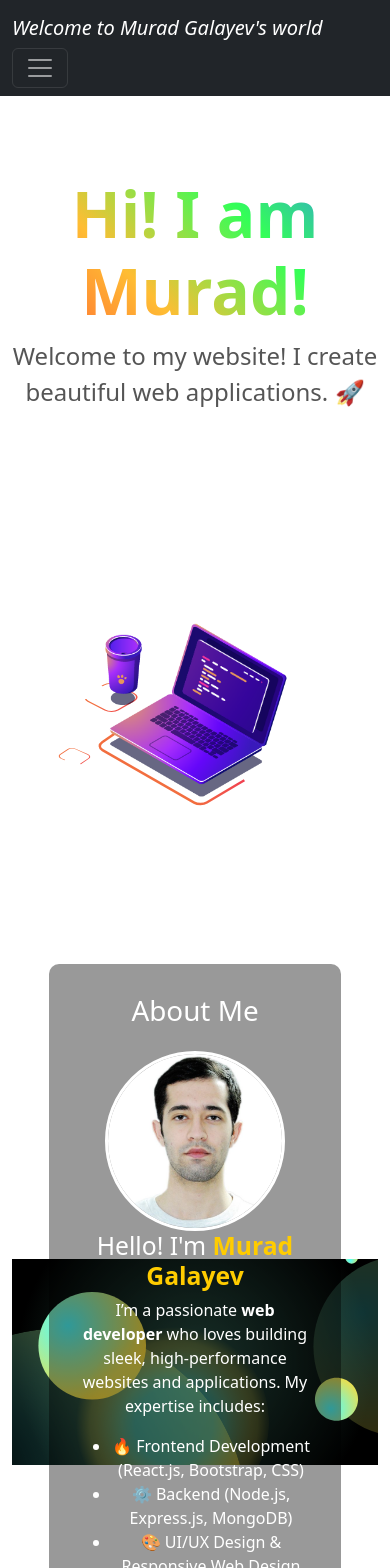
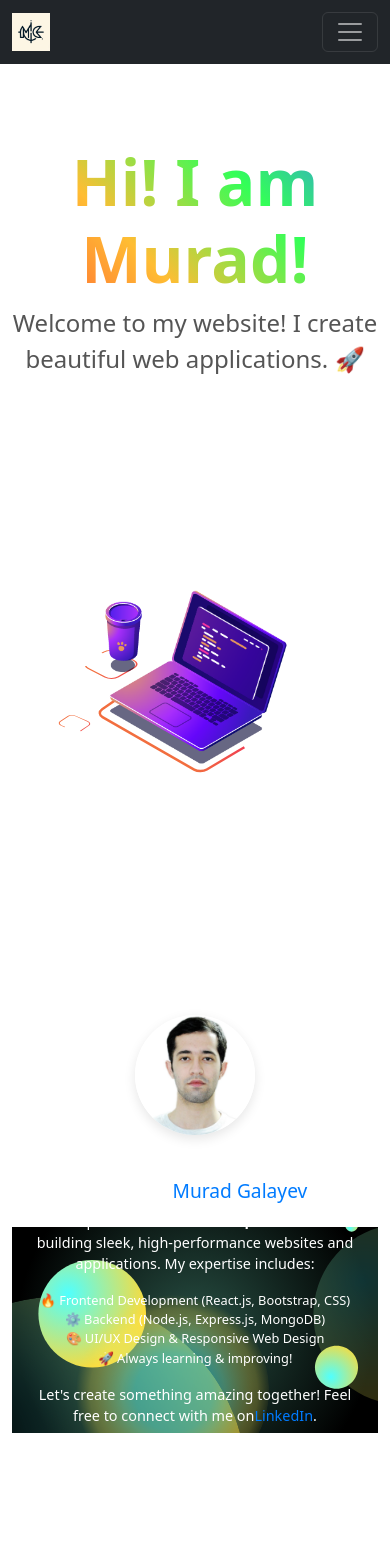
Before and after one commit to MuradQalayev/my-portfolio, a React (Vite) app in the folder client/: page / in a window 390 px wide. Shown: the top 1568 px of the page. Built offline with nearby package versions, Linux system fonts and the light colour scheme.

Commit message:
update on about section

```diff
--- a/client/routes/About.jsx
+++ b/client/routes/About.jsx
@@ -8,9 +8,13 @@ import '../src/About.css'; // CSS for styling
 
 const About = () => {
   return (
-    <div className="about-container">
+    <div className="about-section">
       {/* Background Lottie Animation */}
-      <Lottie animationData={aboutAnimation} loop={true} className="about-lottie" />
+      <Lottie
+        animationData={aboutAnimation}
+        loop={true}
+        className="about-lottie"
+      />
 
       {/* Foreground Content (Text & Image) */}
       <Container className="about-content">
@@ -18,7 +22,7 @@ const About = () => {
 
         <Row className="align-items-center">
           {/* Left Section - Photo */}
-          <Col md={4} className="text-center">
+          <Col xs={12} md={4} className="text-center mb-4 mb-md-0">
             <Image
               src={myPhoto}
               alt="Murad Galayev"
@@ -29,7 +33,7 @@ const About = () => {
           </Col>
 
           {/* Right Section - Text */}
-          <Col md={8} className="about-text">
+          <Col xs={12} md={8} className="about-text">
             <h2>Hello! I'm <span className="name-highlight">Murad Galayev</span></h2>
             <p>
               I’m a passionate <strong>web developer</strong> who loves building sleek,
--- a/client/routes/Navbar.jsx
+++ b/client/routes/Navbar.jsx
@@ -5,23 +5,27 @@ const Navibar = () => {
   const [toggleClicked, setToggleClicked] = useState(false);
 
   const handleScrollToAbout = (event) => {
-    event.preventDefault(); // Prevent default link behavior
+    event.preventDefault();
     const aboutSection = document.getElementById('about');
     if (aboutSection) {
-      aboutSection.scrollIntoView({ behavior: 'smooth' }); // Smooth scrolling
+      aboutSection.scrollIntoView({ behavior: 'smooth' });
     }
+    setToggleClicked(false); // Close the navbar after clicking
   };
 
   return (
     <Navbar bg="dark" data-bs-theme="dark" expand="lg" className="navbar">
       <Container>
         <Navbar.Brand href="/" className="d-flex justify-content-start">
-          <em>Welcome to Murad Galayev's world</em>
+          <img src="/favicon.png" style={{ width: '1cm' }} alt="Logo" />
         </Navbar.Brand>
 
-        <Navbar.Toggle aria-controls="basic-navbar-nav" onClick={() => setToggleClicked(prev => !prev)} />
+        <Navbar.Toggle
+          aria-controls="basic-navbar-nav"
+          onClick={() => setToggleClicked(prev => !prev)}
+        />
 
-        <Navbar.Collapse id="basic-navbar-nav">
+        <Navbar.Collapse id="basic-navbar-nav" in={toggleClicked}>
           <Nav className="ms-auto">
             <Nav.Link href="#about" onClick={handleScrollToAbout} className="d-flex justify-content-end">
               About
@@ -32,7 +36,6 @@ const Navibar = () => {
             <Nav.Link href="https://linkedin.com/in/murad-galayev-aa3b22187" target="_blank">
               <i className="bi bi-linkedin" style={{ fontSize: '1.5rem' }}></i> {toggleClicked ? 'LinkedIn' : ''}
             </Nav.Link>
-
           </Nav>
         </Navbar.Collapse>
       </Container>
--- a/client/src/About.css
+++ b/client/src/About.css
@@ -1,48 +1,112 @@
-/* Main container with animation */
-.about-container {
+.about-section {
     position: relative;
     width: 100%;
-    height: 100vh; /* Full-screen height */
+    height: 100vh; /* Ensure it takes full viewport height */
     overflow: hidden;
-    display: flex;
-    align-items: center;
-    justify-content: center;
   }
 
-  /* Background Lottie Animation */
   .about-lottie {
     position: absolute;
     top: 0;
     left: 0;
     width: 100%;
     height: 100%;
-    z-index: 1;
-    pointer-events: none; /* Allows interaction with content */
+    z-index: -1; /* Keep the animation in the background */
+    object-fit: cover; /* Ensure the animation covers the section fully */
   }
 
-  /* Foreground Content */
   .about-content {
-    position: absolute;
-    z-index: 2; /* Ensures text appears over the animation */
-    color: white;
-    text-align: center;
-    width: 80%;
-    background: rgba(0, 0, 0, 0.4); /* Semi-transparent background */
-    padding: 30px;
-    border-radius: 10px;
+    position: relative;
+    z-index: 1; /* Ensure content appears above the animation */
+    padding-top: 50px;
+    padding-bottom: 50px;
+    color: #fff; /* Make the text stand out against the background */
   }
 
-  /* Profile Photo */
   .profile-photo {
-    width: 180px;
-    height: 180px;
+    width: 200px; /* Default size for large screens */
+    height: 200px;
     border-radius: 50%;
-    object-fit: cover;
-    border: 3px solid white;
+    object-fit: cover; /* Keep the aspect ratio intact */
+    box-shadow: 0 4px 12px rgba(0, 0, 0, 0.1);
+    transition: width 0.3s ease, height 0.3s ease;
   }
 
-  /* Name Highlight */
+  .about-text {
+    text-align: center;
+  }
+
   .name-highlight {
-    color: #ffcc00;
-    font-weight: bold;
+    color: #007bff; /* Highlight color for the name */
   }
+
+  h2, p {
+    font-size: 1.2rem;
+  }
+
+  ul {
+    list-style-type: none;
+    padding-left: 0;
+  }
+
+  ul li {
+    font-size: 1rem;
+  }
+
+  a {
+    color: #007bff;
+    text-decoration: none;
+  }
+
+  a:hover {
+    text-decoration: underline;
+  }
+
+  /* Responsive adjustments for smaller screens */
+  @media (max-width: 767px) {
+    .about-content {
+      padding-top: 70px; /* Adjust padding for smaller screens */
+    }
+
+    .profile-photo {
+      width: 150px; /* Smaller size for mobile */
+      height: 150px; /* Maintain aspect ratio */
+      margin-bottom: 20px;
+    }
+
+    h2 {
+      font-size: 1.5rem;
+    }
+
+    p {
+      font-size: 1rem;
+    }
+
+    ul li {
+      font-size: 0.9rem;
+    }
+  }
+
+  @media (max-width: 576px) {
+    .about-content {
+      padding-top: 50px; /* Adjust padding for very small screens */
+    }
+
+    .profile-photo {
+      width: 120px; /* Smaller size for small devices */
+      height: 120px;
+      margin-bottom: 20px;
+    }
+
+    h2 {
+      font-size: 1.2rem;
+    }
+
+    p {
+      font-size: 0.9rem;
+    }
+
+    ul li {
+      font-size: 0.8rem;
+    }
+  }
```
